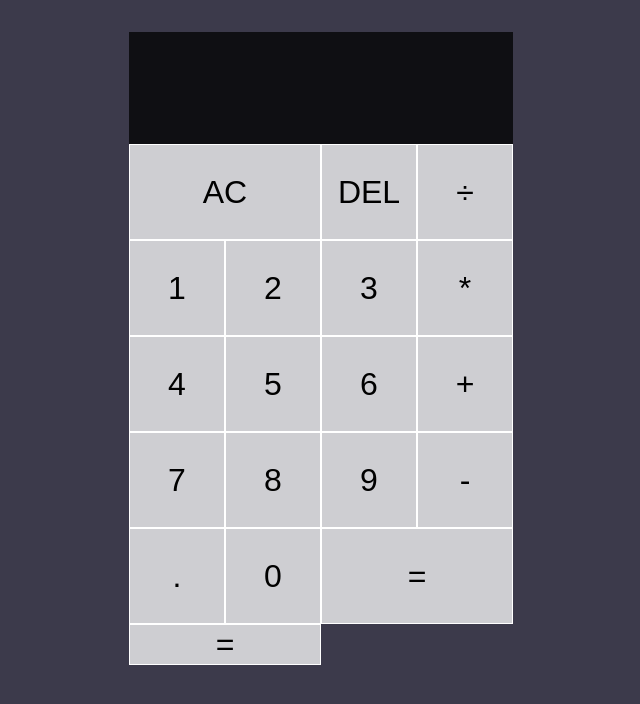
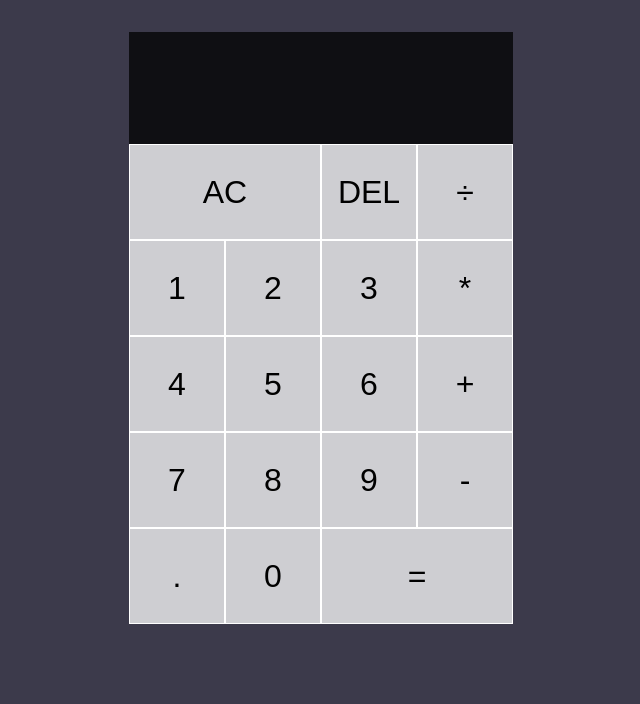
Before and after one commit to mlinhou/Daily-Tools, a React (Create React App) app: page /Calculator in a window 1280 px wide. Shown: the top 704 px of the page, without its empty margins (319-959 px from the left). Built offline with nearby package versions, Linux system fonts and the light colour scheme.

Commit message:
remove double = sign

```diff
--- a/src/components/Calculator.js
+++ b/src/components/Calculator.js
@@ -153,7 +153,6 @@ function Calculator() {
       <DigitButton digit="." dispatch={dispatch} />
       <DigitButton digit="0" dispatch={dispatch} />
       <button className='span-two' onClick={() => dispatch({ type: ACTIONS.EVALUATE })}>=</button>
-      <button className='span-two'>=</button>
 
     </div>
   )
```
